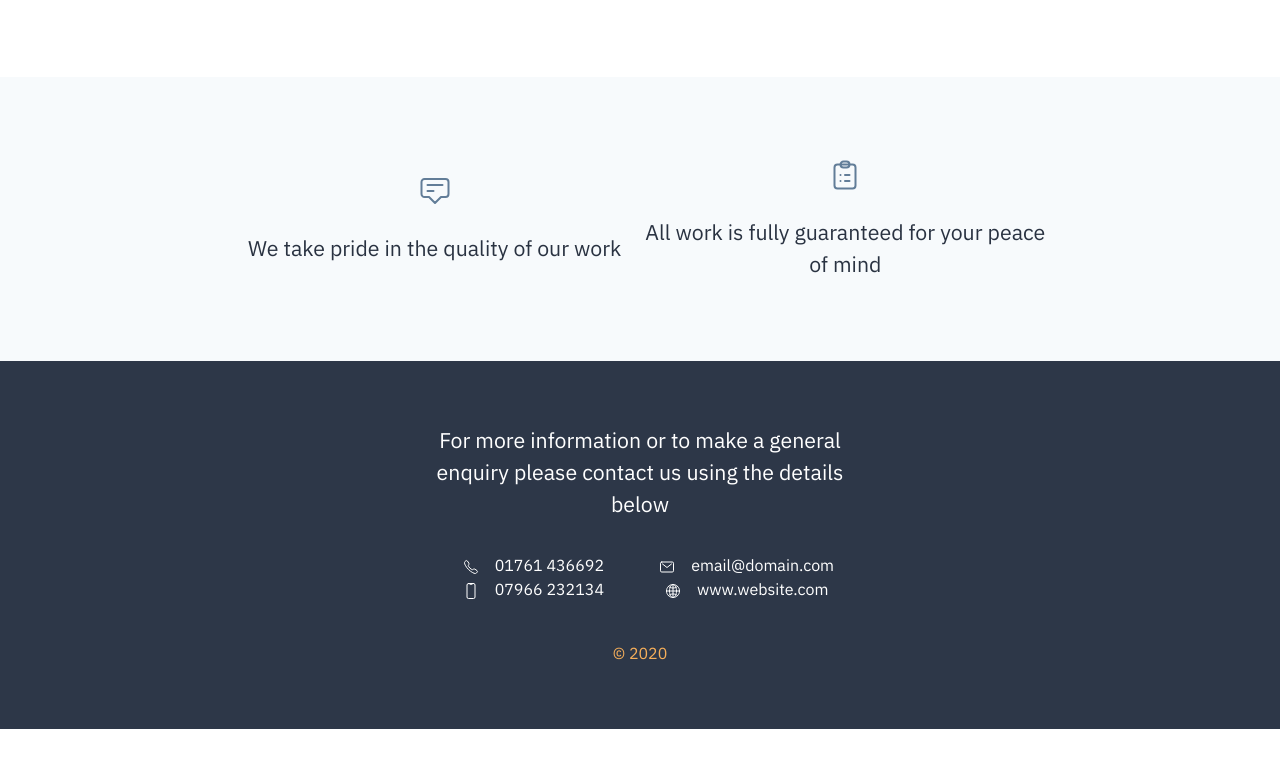
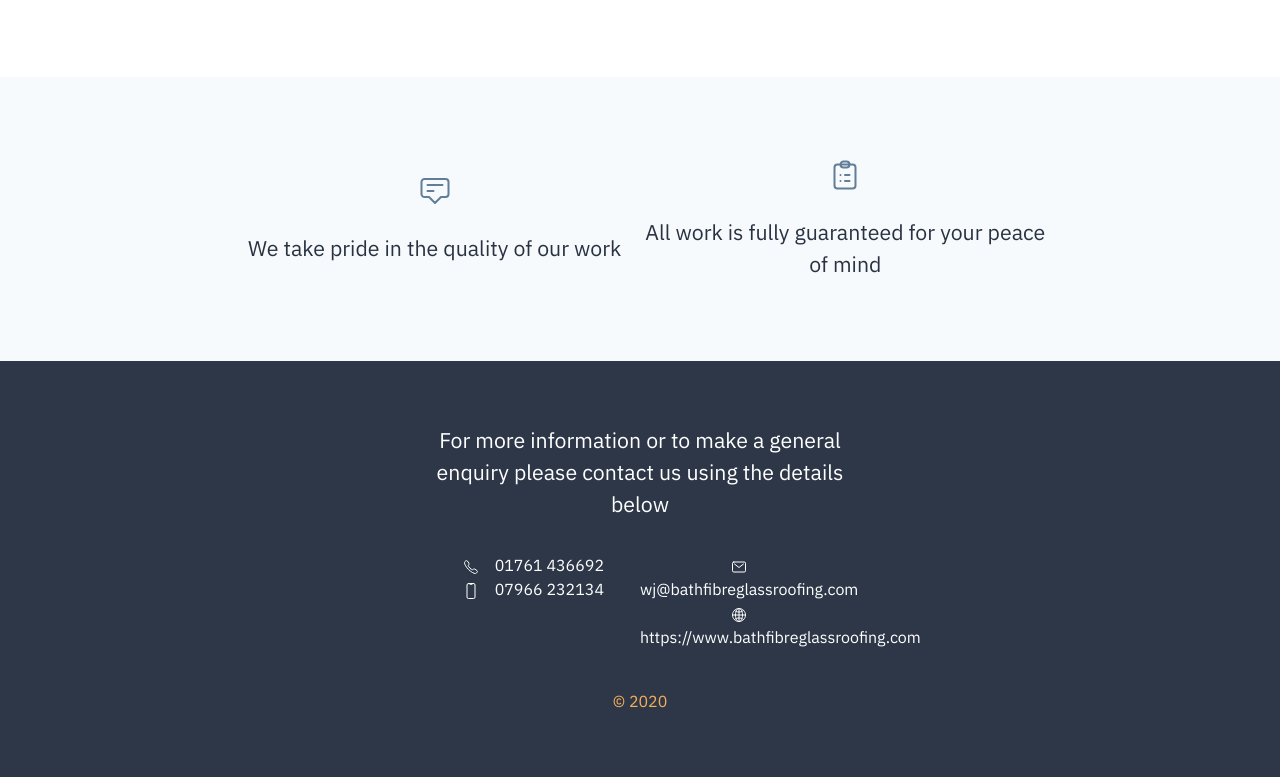
Before and after one commit to dougajmcdonald/bath-fibre-glass-roofing, a Gatsby site: page / in a window 1280 px wide. Shown: the part 1137-1914 px from the top of the page. Before the commit the page ends 1866 px from the top, so only its background shows below. Built offline with nearby package versions, Linux system fonts and the light colour scheme; Gatsby itself is replaced by a stand-in of ours.

Commit message:
update contact details

```diff
--- a/src/components/footer.js
+++ b/src/components/footer.js
@@ -6,24 +6,35 @@ import MobilePhone from "../svg/phone-portrait-outline.svg"
 import Email from "../svg/mail-outline.svg"
 import Website from "../svg/globe-outline.svg"
 
-
 const Header = () => (
-  <footer
-    className="bg-gray-800 font-body flex"
-    style={{ minHeight: `220px` }}
-  >
+  <footer className="bg-gray-800 font-body flex" style={{ minHeight: `220px` }}>
     <div className="w-4/5 md:w-1/3 mx-auto text-white flex flex-row md:flex-column flex-wrap justify-center py-10 md:py-16">
-      <span className="w-full text-center md:text-l">For more information or to make a general enquiry please contact us using the details below</span>
+      <span className="w-full text-center md:text-l">
+        For more information or to make a general enquiry please contact us
+        using the details below
+      </span>
       <section className="md:w-1/2 md:text-center text-white my-2 pt-6">
         <ul>
-          <li><Phone className="w-4 h-4 mr-4 inline-block" />01761 436692</li>
-          <li><MobilePhone className="w-4 h-4 mr-4 inline-block" />07966 232134</li>
+          <li>
+            <Phone className="w-4 h-4 mr-4 inline-block" />
+            01761 436692
+          </li>
+          <li>
+            <MobilePhone className="w-4 h-4 mr-4 inline-block" />
+            07966 232134
+          </li>
         </ul>
       </section>
       <section className="md:w-1/2 md:text-center my-2 pt-6">
         <ul>
-          <li><Email className="w-4 h-4 mr-4 inline-block" />email@domain.com</li>
-          <li><Website className="w-4 h-4 mr-4 inline-block" />www.website.com</li>
+          <li>
+            <Email className="w-4 h-4 mr-4 inline-block" />
+            wj@bathfibreglassroofing.com
+          </li>
+          <li>
+            <Website className="w-4 h-4 mr-4 inline-block" />
+            https://www.bathfibreglassroofing.com
+          </li>
         </ul>
       </section>
       <span className="w-full text-center text-primary md:mt-8">
```
